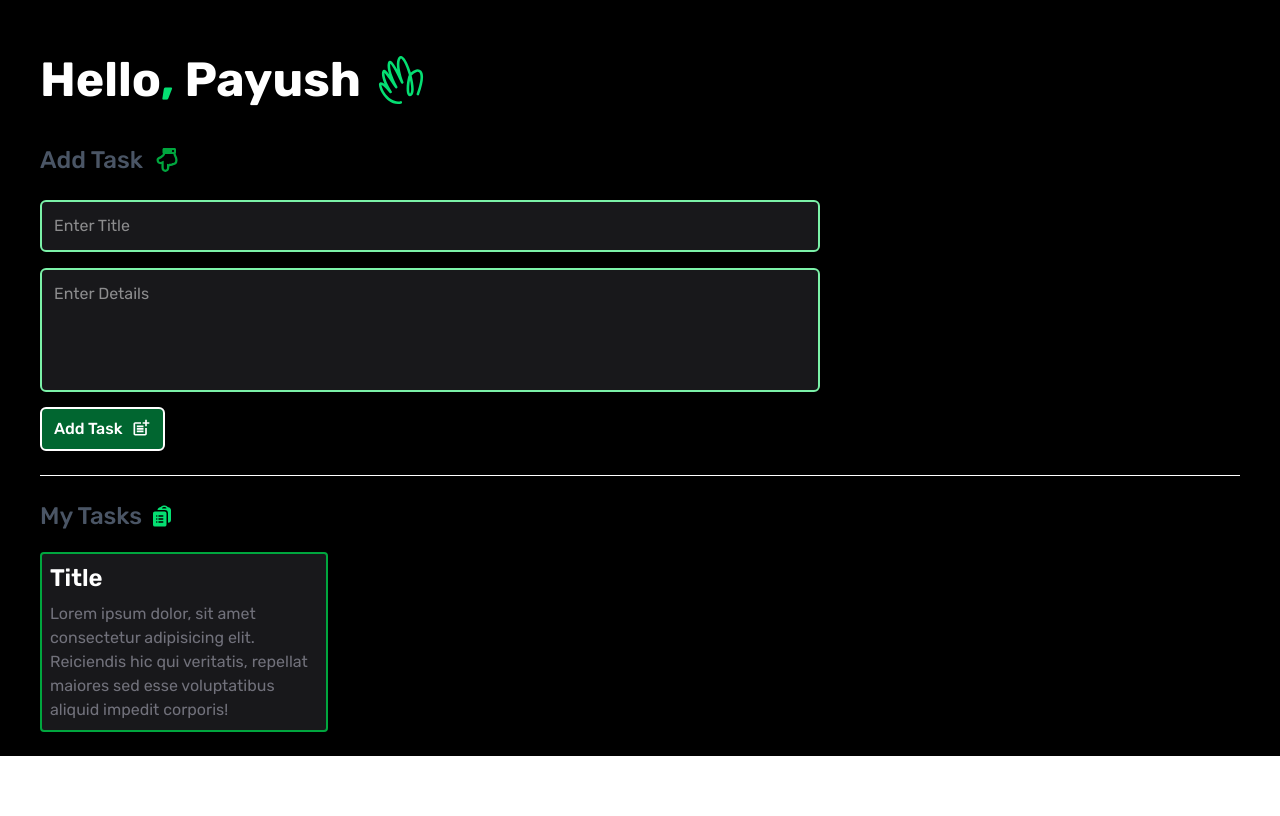
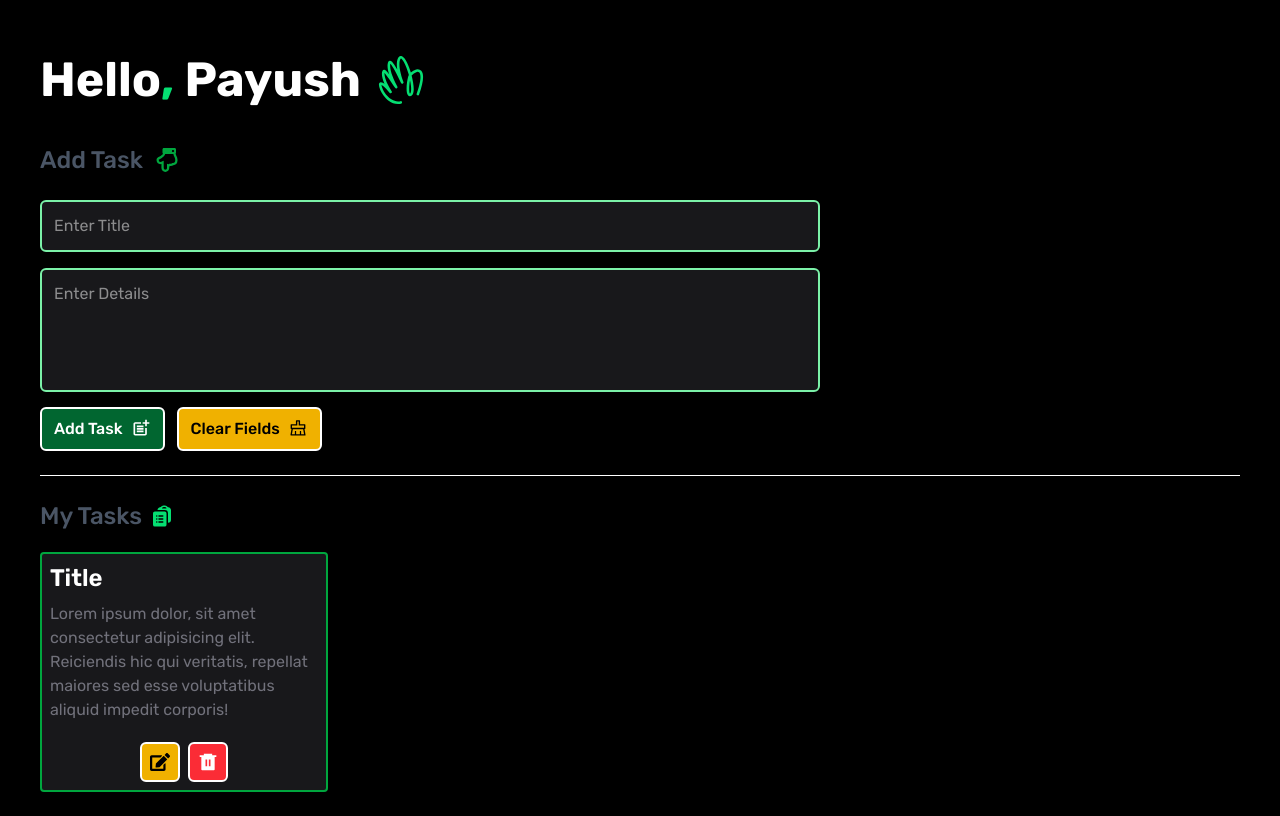
Before and after one commit to PiyushSutharScriptor/WebDevPractice, a React (Vite) app in the folder mern-to-do-project/: page / in a window 1280 px wide. Built offline with nearby package versions, Linux system fonts and the light colour scheme.

Commit message:
Task buttons and transition

```diff
--- a/mern-to-do-project/src/components/AddTask.jsx
+++ b/mern-to-do-project/src/components/AddTask.jsx
@@ -1,5 +1,7 @@
 import React from 'react'
 import { MdOutlinePostAdd } from "react-icons/md";
+import { AiOutlineClear } from "react-icons/ai";
+
 
 const AddTask = () => {
   return (
@@ -13,9 +15,16 @@ const AddTask = () => {
         <textarea rows={4} className='bg-zinc-900 resize-none border-2 border-green-300 rounded-md w-full mt-4 p-3 ' placeholder='Enter Details' ></textarea>
 
         {/* button */}
-        <button className='bg-green-800 transition font-medium px-3 gap-2 py-2 flex mt-2 rounded-md cursor-pointer border-white border-2  hover:scale-90 items-center'>Add Task
-          <h1 className='pb-0.5 text-xl'><MdOutlinePostAdd /></h1>
-        </button>
+        <div className='flex gap-3 '>
+
+          <button className='bg-green-800 transition font-medium px-3 gap-2 py-2 flex mt-2 rounded-md cursor-pointer border-white border-2  hover:scale-90 items-center'>Add Task
+            <h1 className='pb-0.5 text-xl'><MdOutlinePostAdd /></h1>
+          </button>
+
+          <button className='bg-yellow-500 transition font-medium px-3 gap-2 py-2 flex mt-2 rounded-md cursor-pointer text-black border-white border-2  hover:scale-90 items-center'>Clear Fields
+            <h1 className='pb-0.5 text-xl'><AiOutlineClear /></h1>
+          </button>
+        </div>
       </form>
     </div>
   )
--- a/mern-to-do-project/src/components/MyTask.jsx
+++ b/mern-to-do-project/src/components/MyTask.jsx
@@ -1,5 +1,7 @@
 import React from 'react'
 import { HiClipboardDocumentList } from "react-icons/hi2";
+import { FaEdit } from "react-icons/fa";
+import { RiDeleteBin6Fill } from "react-icons/ri";
 
 
 const MyTask = () => {
@@ -16,7 +18,20 @@ const MyTask = () => {
       <div className='sm:w-72 w-full border-2 hover:scale-105 transition border-green-600 p-2 rounded bg-zinc-900'>
         <h1 className='text-white mb-2 font-semibold text-2xl'>Title</h1>
         <p className='text-zinc-500'>Lorem ipsum dolor, sit amet consectetur adipisicing elit. Reiciendis hic qui veritatis, repellat maiores sed esse voluptatibus aliquid impedit corporis!</p>
+
+        <div className='flex items-center justify-center gap-2 mt-2 w-full'>
+
+          <button className='bg-yellow-500 transition gap-2 p-2 flex mt-3 rounded-md cursor-pointer text-black border-white border-2  hover:scale-90 items-center text-sm'>
+          <h1 className='text-xl'><FaEdit /></h1>
+          </button>
+
+          <button className='bg-red-500 transition gap-2 p-2 flex mt-3 rounded-md cursor-pointer text-white border-white border-2  hover:scale-90 items-center text-sm'>
+          <h1 className='text-xl'><RiDeleteBin6Fill /></h1>
+          </button>
+
+        </div>
       </div>
+
 
 
     </div>
--- a/mern-to-do-project/src/index.css
+++ b/mern-to-do-project/src/index.css
@@ -7,6 +7,6 @@
 @keyframes shake {
   0%,100% { transform: translateX(0); }
   25% { transform: translateX(-4px); }
-  50% { transform: translateX(4px); }
+  50% { transform: translateY(4px); }
   75% { transform: translateX(-4px); }
 }
```
